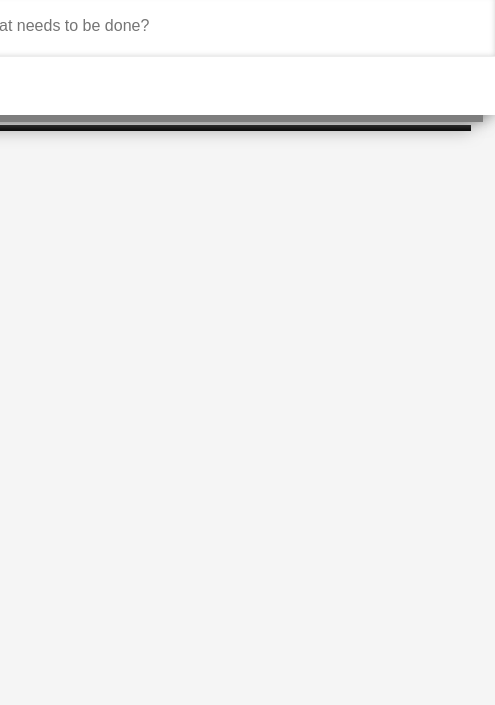
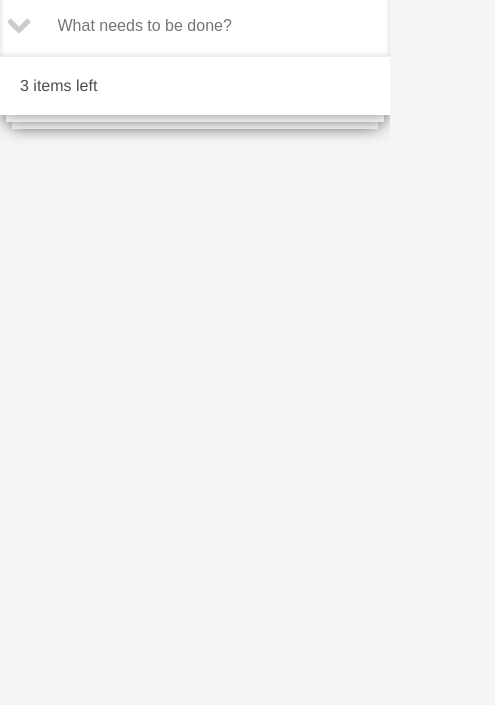
Before and after one commit to danielannaheim/todo, a plain HTML site: page index.html in a window 390 px wide. Shown: the part 139-844 px from the top of the page, 495 px wide, since content can reach past the window. Drawn offline with Linux system fonts and the light colour scheme.

Commit message:
not finished yet

```diff
--- a/css/style.css
+++ b/css/style.css
@@ -29,7 +29,8 @@ h1 {
 
 .todos__wrapper {
     position: relative;
-    width: 600px;
+    width: 100%;
+    max-width: 600px;
     background: white;
     box-shadow: 0px 0px 16px -1px rgba(122,122,122,1);
     align-self: center;
@@ -42,12 +43,12 @@ h1 {
     z-index: -100;
     margin: auto;
     content: "";
-    top: calc(100% + 10px);
-    width: 92%;
-    height: 6px;
-    left: 4%;
+    top: calc(100% - 6px);
+    width: 94%;
+    height: 20px;
+    left: 3%;
     border: none;
-    background-color: black;
+    background-color: white;
     box-shadow: 0px 0px 16px -1px rgba(122,122,122,1);
 }
 .todos__wrapper:after {
@@ -56,11 +57,11 @@ h1 {
     margin: auto;
     content: "";
     top: calc(100% - 13px);
-    width: 96%;
+    width: 97%;
     height: 20px;
-    left: 2%;
+    left: 1.5%;
     border: none;
-    background-color: grey;
+    background-color: white;
     box-shadow: 0px 0px 16px -1px rgba(122,122,122,1);
 }
 
@@ -72,7 +73,7 @@ h1 {
     display: flex;
 }
 
-#todos__arrow {
+.todos__arrow {
     width: 60px;
     height: 60px;
     background: url(../img/arrow-round-down.png) center center no-repeat;
@@ -84,7 +85,7 @@ h1 {
 }
 
 .todos__arrow--active {
-    transform: rotate(-180deg) !important;
+    transform: rotate(-180deg);
 }
 
 .todos__input {
@@ -101,7 +102,7 @@ h1 {
 
 
 
-#todos__list {
+.todos__list {
     width: 100%;
     height: 0px;
     overflow: hidden;
@@ -109,10 +110,10 @@ h1 {
 }
 
 .todos__list--open {
-    height: auto !important;
+    height: auto;
 }
 
-#todos__list li {
+.todos__list li {
     display: flex;
     align-items: center;
 }
@@ -133,7 +134,7 @@ label {
 }
 
 span {
-    width: 480px;
+    width: 100%;
     height: 60px;
     display: block;
     margin-left: 60px;
--- a/index.html
+++ b/index.html
@@ -6,6 +6,7 @@
     <title>todos</title>
     <meta name="viewport" content="width=device-width, initial-scale=1">
     <link rel="stylesheet" type="text/css" media="screen" href="css/style.css" />
+    <script src="js/toggle-todos.js"></script>
 </head>
 <body>
 
@@ -14,29 +15,29 @@
     <div class="todos__wrapper">
 
       <div class="todos__search">
-        <button id="todos__arrow"></button>
+        <button class="todos__arrow"></button>
         <input class="todos__input" type="text" placeholder="What needs to be done?">
       </div>
 
-      <ul id="todos__list">
+      <ul class="todos__list">
         <li>
           <input type="checkbox" id="todos__checkbox-0">
             <label for="todos__checkbox-0">
-              <span>Milch</span>
+              <span>Responsive Design und Flexbox repetieren</span>
             </label>
           <button class="todos__close"></button>
         </li>
         <li>
           <input type="checkbox" id="todos__checkbox-1">
             <label for="todos__checkbox-1">
-              <span>Brot</span>
+              <span>Mit Sass umsetzen</span>
             </label>
           <button class="todos__close"></button>
         </li>
         <li>
           <input type="checkbox" id="todos__checkbox-2">
             <label for="todos__checkbox-2">
-              <span>Zucker</span>
+              <span>Git repetieren</span>
             </label>
           <button class="todos__close"></button>
         </li>
@@ -52,28 +53,7 @@
 
 
     <script>
-
-
-      var arrowdown = document.getElementById("todos__arrow");
-
-      arrowdown.onclick = function() {
-
-        arrowdown.classList.toggle('todos__arrow--active');
-        var list = document.getElementById("todos__list");
-        if (!list.style.height) {
-          list.style.height = list.scrollHeight + "px";
-        } else {
-          list.style.height = null;
-        }
-
-
-
-
-
-
-
-      }
-
+      toggle_todos();
     </script>
 
 </body>
--- /dev/null
+++ b/js/toggle-todos.js
@@ -0,0 +1,17 @@
+function toggle_todos() {
+
+    var arrowdown = document.querySelector(".todos__arrow");
+
+    arrowdown.onclick = function() {
+
+        arrowdown.classList.toggle('todos__arrow--active');
+        var list = document.querySelector(".todos__list");
+        if (!list.style.height) {
+            list.style.height = list.scrollHeight + "px";
+        } else {
+            list.style.height = null;
+        }
+
+    }
+
+}
```
